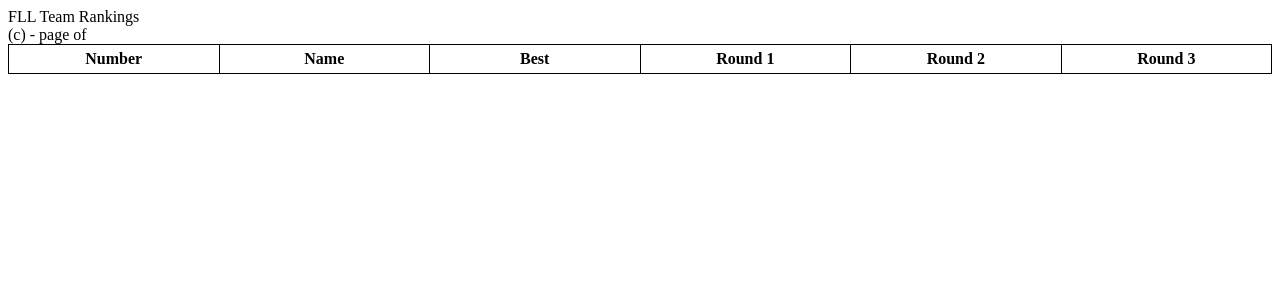
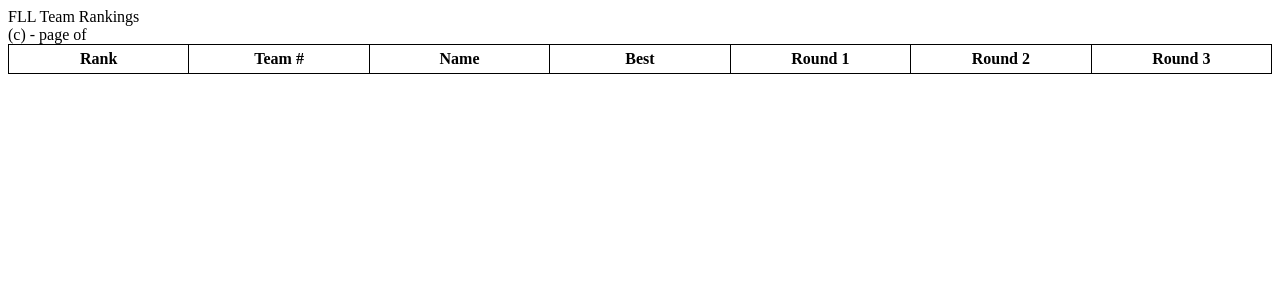
Before and after one commit to rtfoley/scorepy, a Flask app: template app/templates/scoring/ranks.html in a window 1280 px wide. Shown: the top 300 px of the page. Run offline with Flask 2, Linux system fonts and the light colour scheme; the template is opened without the code that fills it, so the values that code supplies are empty; some libraries are stand-ins or nearby versions.

Commit message:
Add rank numbers to ranking report

```diff
--- a/app/templates/scoring/ranks.html
+++ b/app/templates/scoring/ranks.html
@@ -41,7 +41,8 @@
     <table repeat="1">
       <thead>
         <tr>
-          <th>Number</th>
+          <th>Rank</th>
+          <th>Team #</th>
           <th>Name</th>
           <th>Best</th>
           <th>Round 1</th>
@@ -52,6 +53,7 @@
       <tbody>
         {% for team in teams %}
           <tr>
+            <td>{{ team.rank }}</td>
             <td>{{ team.number }}</td>
             <td>{{ team.name }}</td>
             {% if team.best != None %}
```
Also changed, not shown: app/scoring/views.py (+5 -3 lines).
